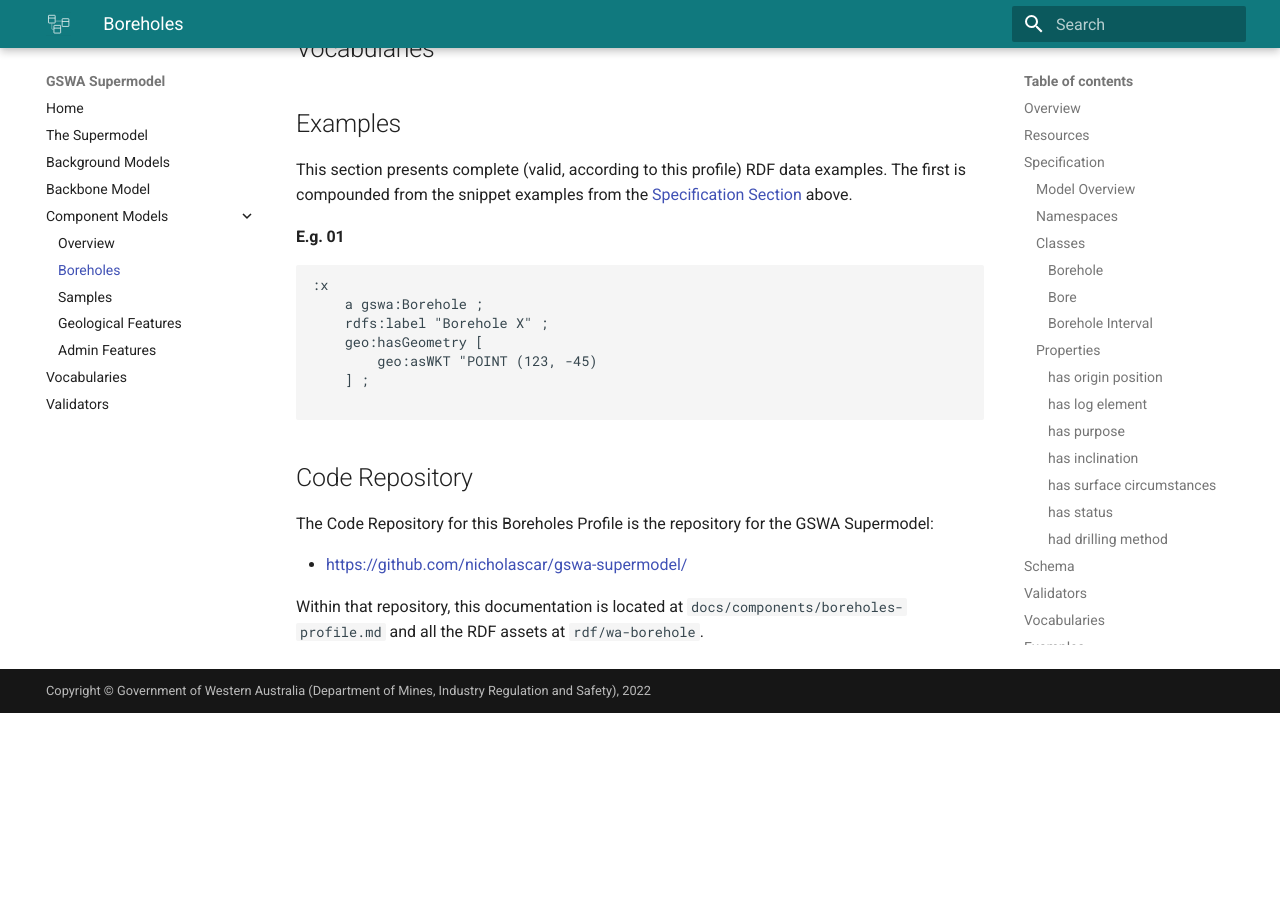
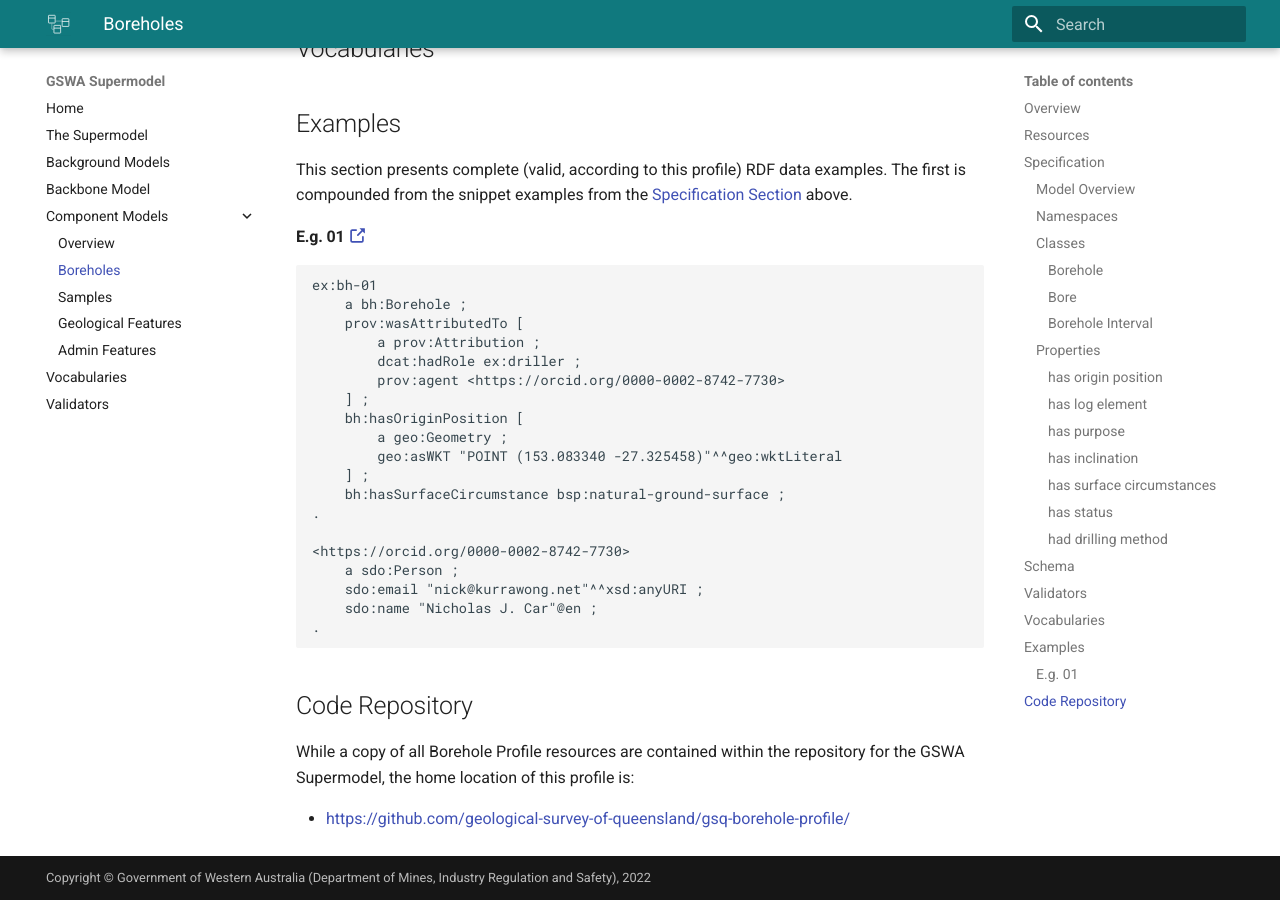
Before and after one commit to nicholascar/gswa-supermodel, an MkDocs documentation site: the page built from docs/components/boreholes-profile.md, in a window 1280 px wide and 900 px high, scrolled down 8028 px. Built offline with MkDocs 1.6.1 and Material for MkDocs 9.7.7, drawn with Linux system fonts in a browser that asks for light colours; before the commit the page ends 8741 px from its top, so only the background shows below that.

````diff
--- a/docs/components/boreholes-profile.md
+++ b/docs/components/boreholes-profile.md
@@ -186,23 +186,32 @@
 
 This section presents complete (valid, according to this profile) RDF data examples. The first is compounded from the snippet examples from the [Specification Section](#specification) above.
 
-#### E.g. 01
-
+#### E.g. 01 [:octicons-link-external-16:](https://github.com/nicholascar/gswa-supermodel/blob/main/rdf/borehole/examples/eg-01.ttl)
 
 ```turtle
-:x
-    a gswa:Borehole ;
-    rdfs:label "Borehole X" ;
-    geo:hasGeometry [
-        geo:asWKT "POINT (123, -45)
+ex:bh-01
+    a bh:Borehole ;
+    prov:wasAttributedTo [
+        a prov:Attribution ;
+        dcat:hadRole ex:driller ;
+        prov:agent <https://orcid.org/0000-0002-8742-7730>
     ] ;
+    bh:hasOriginPosition [
+        a geo:Geometry ;
+        geo:asWKT "POINT (153.083340 -27.325458)"^^geo:wktLiteral
+    ] ;
+    bh:hasSurfaceCircumstance bsp:natural-ground-surface ;
+.
 
+<https://orcid.org/0000-0002-8742-7730>
+    a sdo:Person ;
+    sdo:email "nick@kurrawong.net"^^xsd:anyURI ;
+    sdo:name "Nicholas J. Car"@en ;
+.
 ```
 
 ## Code Repository
 
-The Code Repository for this Boreholes Profile is the repository for the GSWA Supermodel:
+While a copy of all Borehole Profile resources are contained within the repository for the GSWA Supermodel, the home location of this profile is:
 
-* <https://github.com/nicholascar/gswa-supermodel/>
-
-Within that repository, this documentation is located at `docs/components/boreholes-profile.md` and all the RDF assets at `rdf/wa-borehole`.
+* <https://github.com/geological-survey-of-queensland/gsq-borehole-profile/>
--- a/mkdocs.yml
+++ b/mkdocs.yml
@@ -7,6 +7,10 @@
 markdown_extensions:
   - md_in_html
   - admonition
+  - attr_list
+  - pymdownx.emoji:
+      emoji_index: !!python/name:materialx.emoji.twemoji
+      emoji_generator: !!python/name:materialx.emoji.to_svg
 theme:
   name: material
   favicon: assets/favicon.png
````
Also changed, not shown: 3 other files.
